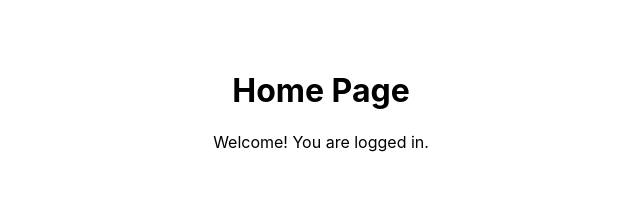
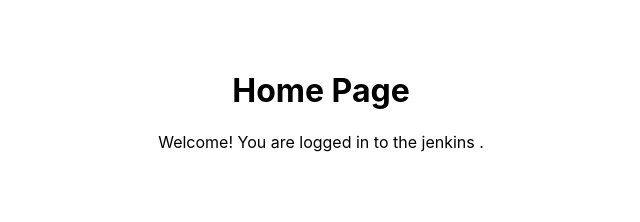
Before and after one commit to zubia49/Mid_Devops, a React (Create React App) app: page /home in a window 1280 px wide. Shown: the top 222 px of the page, without its empty margins (319-959 px from the left). Built offline with nearby package versions, Linux system fonts and the light colour scheme.

Commit message:
Changed in jenkins pipeline to check

```diff
--- a/src/pages/home.js
+++ b/src/pages/home.js
@@ -4,7 +4,7 @@
   return (
     <div style={{textAlign:"center", padding:"50px"}}>
       <h1>Home Page</h1>
-      <p>Welcome! You are logged in.</p>
+      <p>Welcome! You are logged in to the jenkins .</p>
     </div>
   );
 }
```
Also changed, not shown: 1 other file (tests, documents, lock files or other folders).
